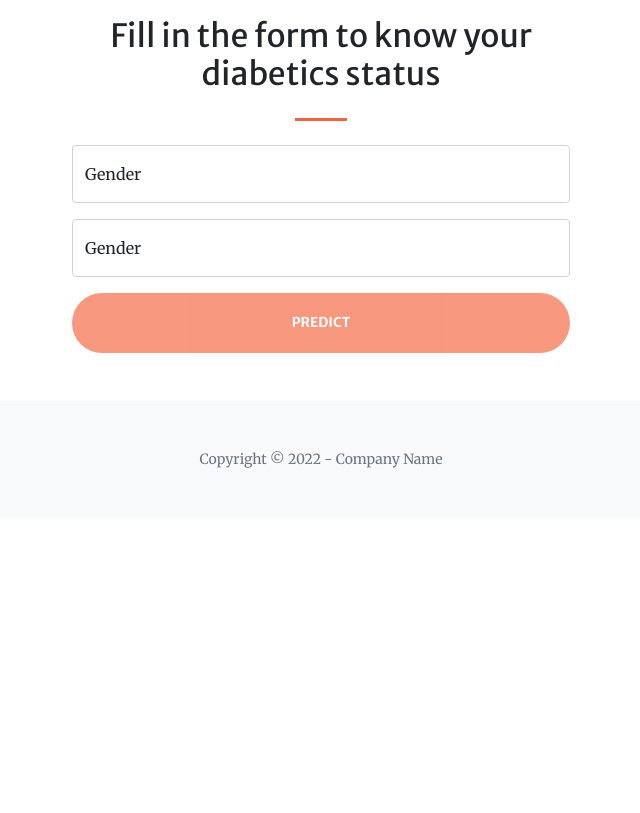
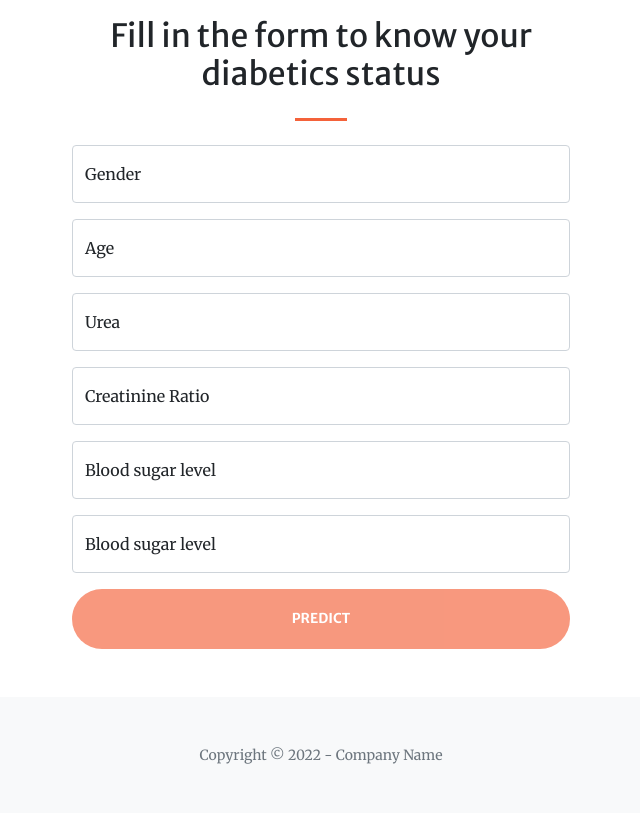
Before and after one commit to Gershonbest/Diabetics_prediction, a Flask app: page /index in a window 1280 px wide. Shown: the part 911-1724 px from the top of the page, without its empty margins (319-959 px from the left). Before the commit the page ends 1379 px from the top, so only its background shows below. Run offline with Flask 3, Linux system fonts and the light colour scheme; parts of the project's set-up code (start-up, migrations or seed data) failed here and were passed over; some libraries are stand-ins or nearby versions.

Commit message:
update on the form

```diff
--- a/templates/index.html
+++ b/templates/index.html
@@ -78,11 +78,39 @@
                             <div class="invalid-feedback" data-sb-feedback="name:required">Gender is required.</div>
                         </div>
 
-                        <!-- Name Age -->
+                        <!-- Input Age -->
                         <div class="form-floating mb-3">
                             <input class="form-control" id="Age" type="text" placeholder="Enter your Age" data-sb-validations="required" />
-                            <label for="Age">Gender</label>
+                            <label for="Age">Age</label>
                             <div class="invalid-feedback" data-sb-feedback="name:required">Age is required.</div>
+                        </div>
+
+                        <!-- Urea -->
+                        <div class="form-floating mb-3">
+                            <input class="form-control" id="Urea" type="text" placeholder="Urea" data-sb-validations="required" />
+                            <label for="Urea">Urea</label>
+                            <div class="invalid-feedback" data-sb-feedback="name:required">required.</div>
+                        </div>
+
+                        <!-- Creatinine Ratio Cr -->
+                        <div class="form-floating mb-3">
+                            <input class="form-control" id="Cr" type="text" placeholder="Creatinine Ratio " data-sb-validations="required" />
+                            <label for="Cr">Creatinine Ratio</label>
+                            <div class="invalid-feedback" data-sb-feedback="name:required">required.</div>
+                        </div>
+
+                            <!-- Blood sugar level HbA1c -->
+                        <div class="form-floating mb-3">
+                            <input class="form-control" id="HbA1c" type="text" placeholder="Blood sugar level " data-sb-validations="required" />
+                            <label for="HbA1c">Blood sugar level</label>
+                            <div class="invalid-feedback" data-sb-feedback="name:required">required.</div>
+                        </div>
+
+                             <!-- Blood sugar level HbA1c -->
+                        <div class="form-floating mb-3">
+                            <input class="form-control" id="HbA1c" type="text" placeholder="Blood sugar level " data-sb-validations="required" />
+                            <label for="HbA1c">Blood sugar level</label>
+                            <div class="invalid-feedback" data-sb-feedback="name:required">required.</div>
                         </div>
 
 
```
